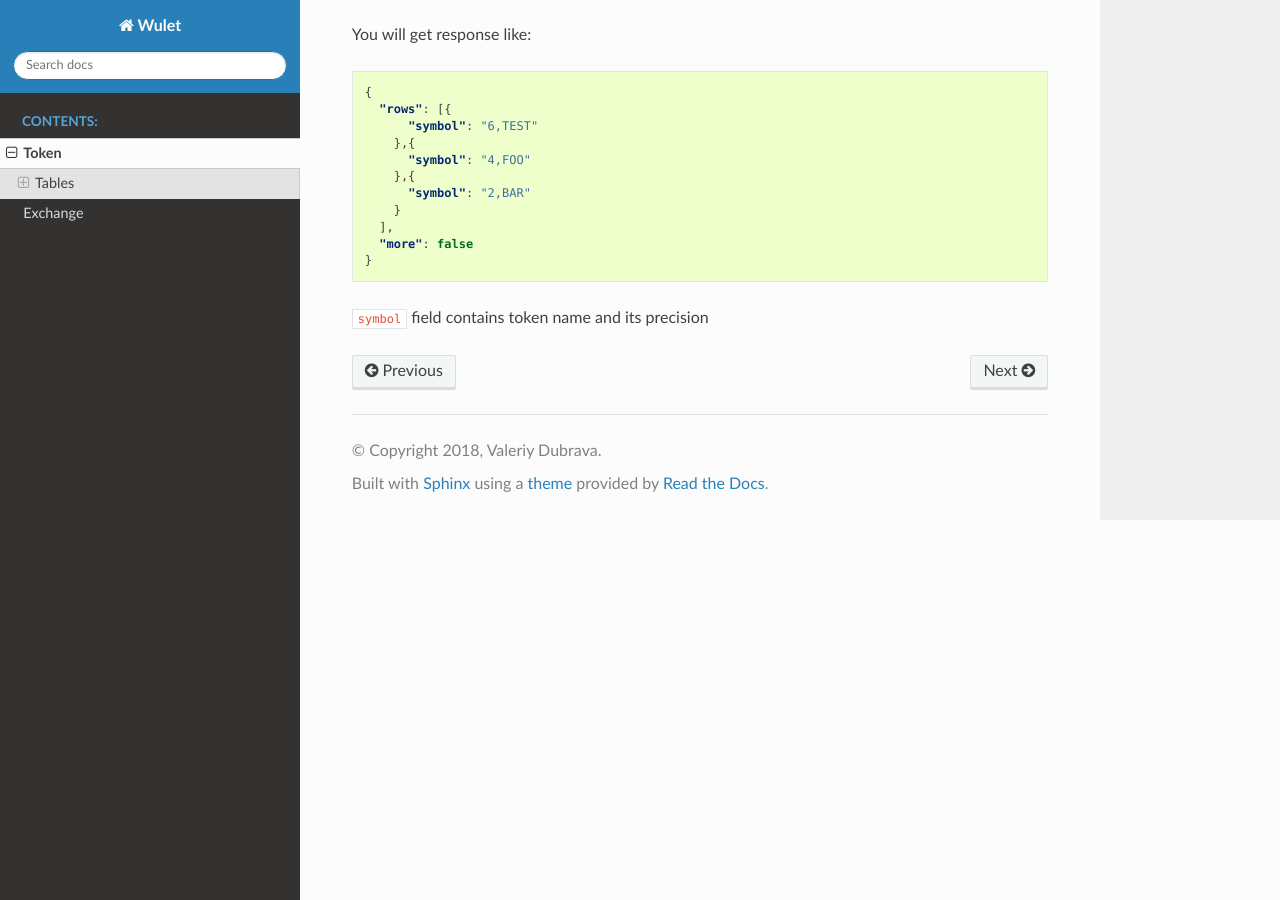
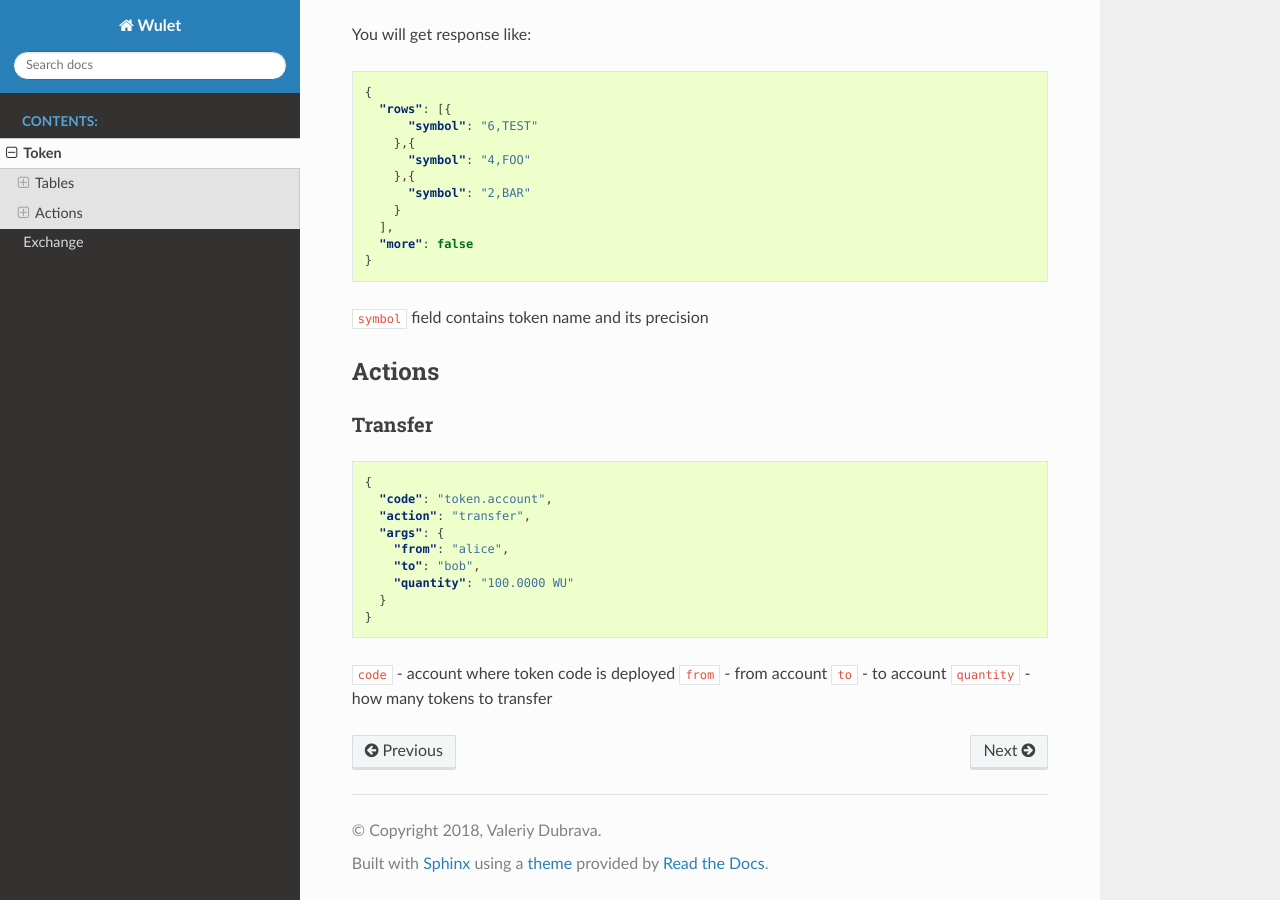
Before and after one commit to Wuletou/docs, a Sphinx documentation site: the page built from docs/source/token.rst, in a window 1280 px wide and 900 px high, scrolled down 1959 px. Built offline with Sphinx 7.4.7 and the Read the Docs theme 2.0.0, drawn with Linux system fonts in a browser that asks for light colours; formulas are drawn with MathJax 3.

Commit message:
transfer action

```diff
--- a/docs/source/token.rst
+++ b/docs/source/token.rst
@@ -109,3 +109,24 @@ You will get response like:
     }
 
 ``symbol`` field contains token name and its precision
+
+Actions
+-------
+Transfer
+________
+.. code-block:: json
+
+    {
+      "code": "token.account",
+      "action": "transfer",
+      "args": {
+        "from": "alice",
+        "to": "bob",
+        "quantity": "100.0000 WU"
+      }
+    }
+
+``code`` - account where token code is deployed
+``from`` - from account
+``to`` - to account
+``quantity`` - how many tokens to transfer
```
